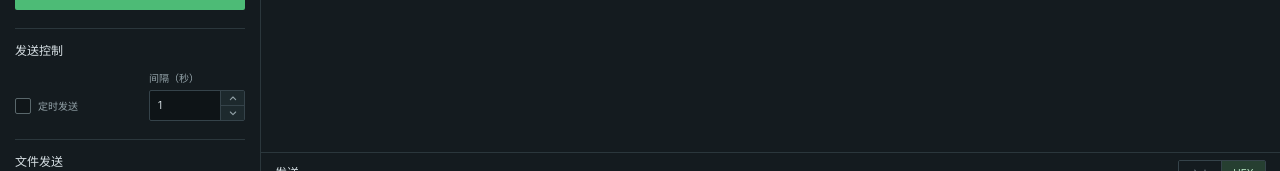
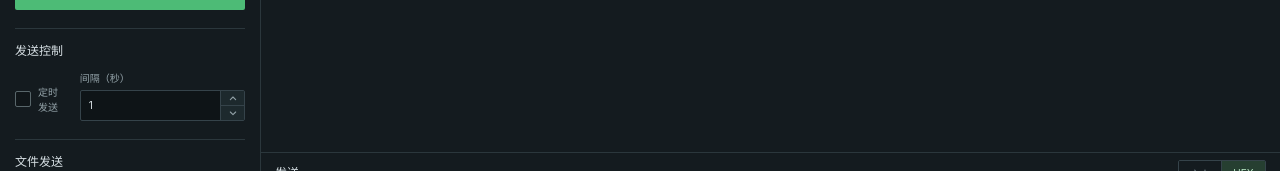
Before and after one commit to TONYGFX/SerialPilot, a React (Vite) app: page / in a window 1280 px wide. Shown: the part 457-628 px from the top of the page. Built offline with nearby package versions, Linux system fonts and the light colour scheme.

Commit message:
style(serialpilot): 收紧定时发送控件间距

```diff
--- a/src/styles.css
+++ b/src/styles.css
@@ -227,7 +227,7 @@ select, input:not([type="checkbox"]) { height: 31px; padding: 0 8px; }
 .check input:checked { border-color: #3e9d61; background: #50bd78; }
 .check input:checked::after { display: block; color: #07150b; content: "✓"; font-size: 13px; font-weight: 800; line-height: 14px; text-align: center; }
 .check input:focus-visible { box-shadow: 0 0 0 2px rgb(80 185 119 / 28%); }
-.timed-send-control { display: grid; grid-template-columns: minmax(0, 1fr) 96px; align-items: end; gap: 8px; }
+.timed-send-control { display: flex; align-items: end; justify-content: flex-start; gap: 12px; min-width: 0; }
 .timed-send-control .check { min-width: 0; margin: 0 0 7px; }
 .timed-send-interval { min-width: 0; margin: 0; }
 .primary, .danger { min-height: 33px; border: 0; border-radius: 2px; font-size: 11px; font-weight: 700; }
```
